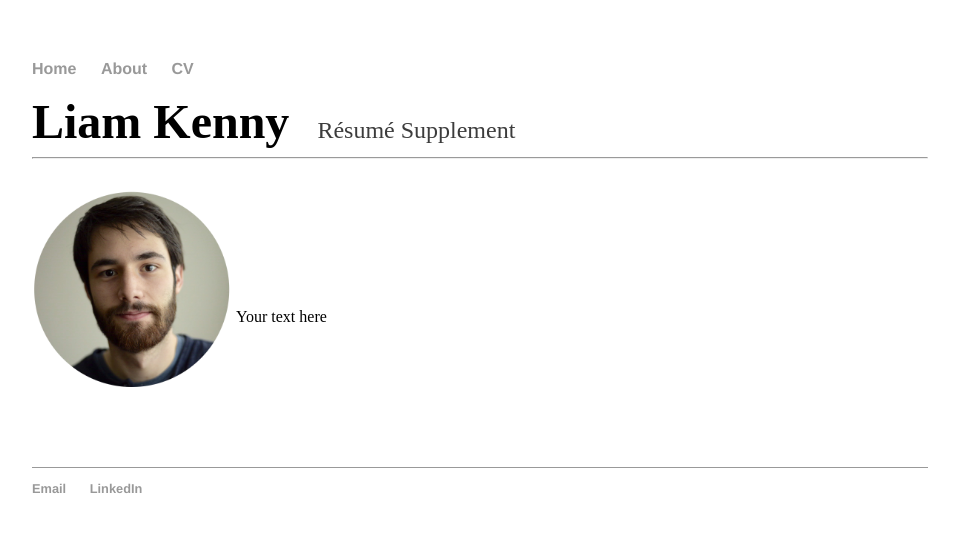
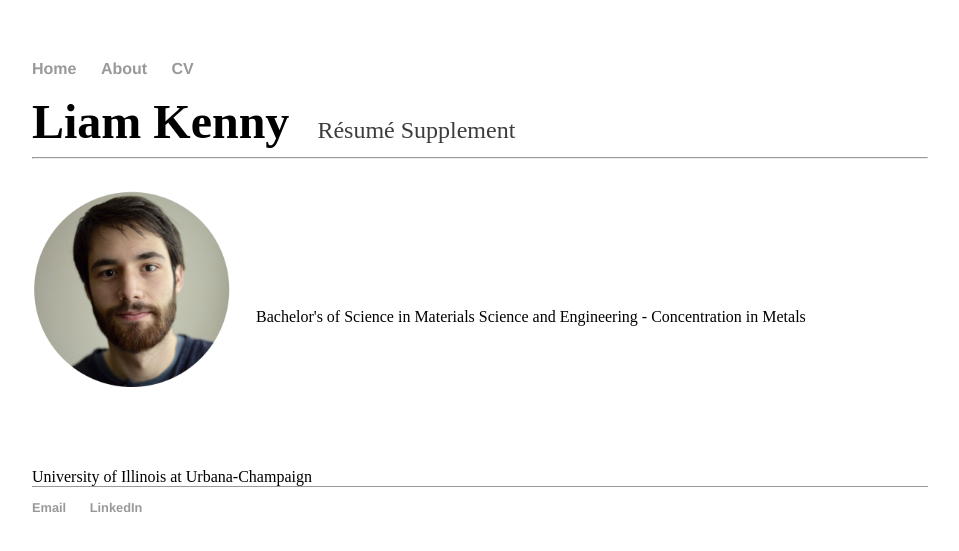
Before and after one commit to LKenny96/lkenny96.github.io, a Jekyll site: the page built from index.html, in a window 1280 px wide. Shown: the top 551 px of the page, without its empty margins (160-1119 px from the left). Built offline with Jekyll 4.4.1, drawn with Linux system fonts in a browser that asks for light colours.

Commit message:
Update index.html

```diff
--- a/index.html
+++ b/index.html
@@ -8,6 +8,6 @@ title: Liam Kenny
 	<hr>
 	<img src="LiamKennyPhotoCircle.png" alt='me' width='200' height ='300' style='vertical-align:middle;'>
 	<div style='vertical-align:middle; display:inline;'>
-	Your text here
+	&nbsp;&nbsp;&nbsp;&nbsp; Bachelor's of Science in Materials Science and Engineering - Concentration in Metals <br> University of Illinois at Urbana-Champaign
 	</div>
 </div><!-- /.blurb -->
```
